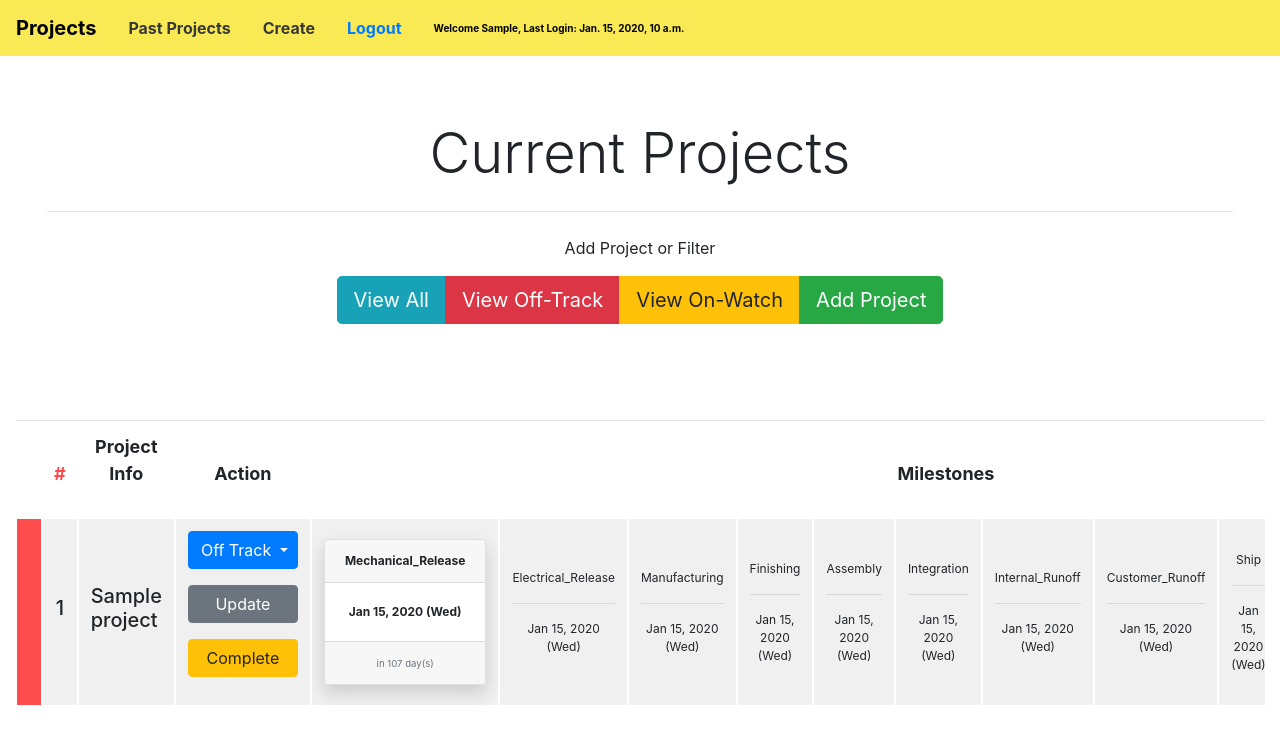
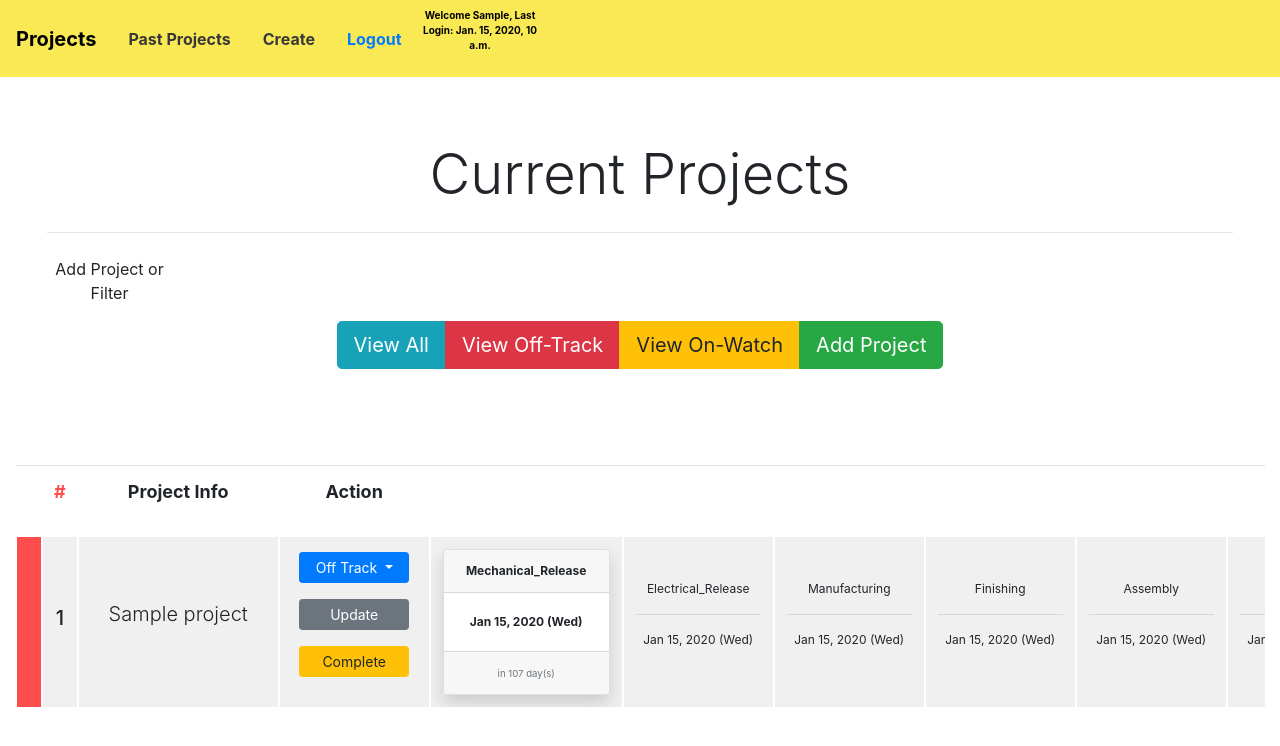
Before and after one commit to sammydowds/projectautomation, a Django app: page /projects/ in a window 1280 px wide. Shown: the top 746 px of the page. Run offline with Django 3.2, Linux system fonts and the light colour scheme; a user stored in the database is signed in; tables that the repository leaves empty hold one stand-in row (values such as "Sample post"); some libraries are stand-ins or nearby versions.

Commit message:
touching up HTML

```diff
--- a/projects/static/projects/tables.css
+++ b/projects/static/projects/tables.css
@@ -1,16 +1,25 @@
-.main-table td.first-cell {
-  background-color: white;
+.maint-table table {
+  table-layout: fixed;
+}
+p {
   text-align: center;
-  vertical-align: middle;
+  width: 125px;
 }
 
+.projectname {
+  width: 175px;
+}
 .main-table td  {
+  font-size: 12px;
+  width: 7%;
   border-top: 20px solid white;
   border-bottom: 20px solid white;
   border-left: 2px solid white;
   border-right: 2px solid white;
   background-color: #F0F0F0;
   text-align: center;
+  height: 100px;
+  vertical-align: middle;
 }
 
 .main-table th {
@@ -18,22 +27,6 @@
   text-align: center;
 }
 
-table.main-table {
-  width: 100%;
-}
-
-
-th.milestonecolumn {
-  font-size: 12px;
-  text-align: center;
-}
-
-.main-table td.milestoneval {
-  /* background-color: #F8F8F8; */
+.card {
   font-size: 12px;
 }
-
-a.maintable {
-  font-size: 10px;
-  text-align: center;
-}
--- a/projects/templates/projects/base.html
+++ b/projects/templates/projects/base.html
@@ -28,7 +28,7 @@
       <a style="color: #383838;" class="nav-link" href="{% url 'create' %}">Create</a>
       {% if user.is_authenticated %}
         <a class="nav-item nav-link" href="{% url 'logout' %}">Logout</a>
-        <p style = "color: black; font-size: 10px" class="nav-link my-1">Welcome {{ user.first_name }}, Last Login: {{ user.last_login }}</p>
+        <p class="greeting" style = "color: black; font-size: 10px" class="nav-link my-1">Welcome {{ user.first_name }}, Last Login: {{ user.last_login }}</p>
       {% endif %}
     </nav>
 
--- a/projects/templates/projects/main_page.html
+++ b/projects/templates/projects/main_page.html
@@ -21,13 +21,14 @@
   {% endif %}
 </div>
 
-    <table class="table table-hover main-table table-responsive">
+  <div class="table-responsive">
+    <table class="table main-table">
       <thead style="font-size: 18px;" class="thead">
         <tr>
-          <th style="width: 3px;"></th>
-          <th style="color: #ff4c4c;">#</th>
-          <th>Project Info</th>
-          <th>Action</th>
+          <th></th>
+          <th scope="col" style="color: #ff4c4c;">#</th>
+          <th scope="col" class="projectname">Project Info</th>
+          <th scope="col">Action</th>
           <th colspan="12">Milestones</th>
         </tr>
       </thead>
@@ -51,13 +52,13 @@
             <td style="text-align: center; vertical-align:middle">
               <h5>{{project.projectnumber}}</h5>
             </td>
-            <td style="text-align: left; vertical-align:middle" class="container;">
-              <h5>{{project.projectname}}</h5>
+            <td style="text-align: left; vertical-align:middle">
+              <p class="projectname lead">{{project.projectname}}</p>
             </td>
             <td>
               {% if project.iscurrent == True %}
               <div class="dropdown">
-                <button style = "width: 110px;" class="btn btn-md btn-primary dropdown-toggle" type="button" id="dropdownMenuButton" data-toggle="dropdown" aria-haspopup="true" aria-expanded="false">
+                <button style = "width: 110px;" class="btn btn-sm btn-primary dropdown-toggle" type="button" id="dropdownMenuButton" data-toggle="dropdown" aria-haspopup="true" aria-expanded="false">
                   {{ project.get_Status_display }}
                 </button>
                 <div class="dropdown-menu" aria-labelledby="dropdownMenuButton">
@@ -71,16 +72,16 @@
               <p>
               </p>
               <p>
-                <a style="width: 110px;" href='{% url 'update' num=project.projectnumber %}' class="btn btn-md btn-secondary" role="button">Update</a>
+                <a style="width: 110px;" href='{% url 'update' num=project.projectnumber %}' class="btn btn-sm btn-secondary" role="button">Update</a>
               </p>
-              <p> <a style="width: 110px;" href='{% url 'activation' num=project.projectnumber %}' class="btn btn-md btn-warning" role="button">Complete</a> </p>
+              <p> <a style="width: 110px;" href='{% url 'activation' num=project.projectnumber %}' class="btn btn-sm btn-warning" role="button">Complete</a> </p>
               {% else %}
               <p>
-                <a href='{% url 'activation' num=project.projectnumber %}' class="btn btn-md btn-warning" role="button">Activate</a>
+                <a href='{% url 'activation' num=project.projectnumber %}' class="btn btn-sm btn-warning" role="button">Activate</a>
               </p>
                 <br>
               <p>
-                <a href='{% url 'delete' num=project.projectnumber %}' class="btn btn-md btn-danger" role="button">Delete</a>
+                <a href='{% url 'delete' num=project.projectnumber %}' class="btn btn-sm btn-danger" role="button">Delete</a>
               </p>
               {% endif %}
             </td>
@@ -88,13 +89,13 @@
             <!-- TODO put loop in here to loop through milestones, so we can put indication of next milestone -->
             {% for milestone, values in project.milestones.items %}
               {% if milestone == project.current_milestone.name %}
-                <td class="milestoneval" style="font-weight: bold; vertical-align:middle"><a class="cellheader">
+                <td style="font-weight: bold; vertical-align:middle"><a class="cellheader">
                   <div class = "shadow">
                     <div class="card">
                       <div class="card-header">{{milestone}}</div>
                       <div class="card-body">
                         <!-- <h8 class="card-title">{{milestone}}</h8> -->
-                        <p class="card-text"> {{values.end}}</p>
+                        <p class="card-text milestone"> {{values.end}}</p>
                       </div>
                       <div class="card-footer">
                         <small class="text-muted">in {{project.current_milestone.days_until}} day(s)</small>
@@ -102,15 +103,20 @@
                     </div>
                   </div>
                 </td>
-              {%else%}
-                <td class="milestoneval" style="vertical-align:middle"><a class="cellheader">{{milestone}}</a><hr>{{values.end}}</td>
+
+              {% else %}
+                <td style="vertical-align:middle"><p>{{milestone}}<hr>{{values.end}}</p></td>
               {% endif %}
 
             {% endfor %}
           </tr>
         {%endfor%}
+      </div>
       </tbody>
     </table>
+  </div>
+
+</div>
 
 
 
```
